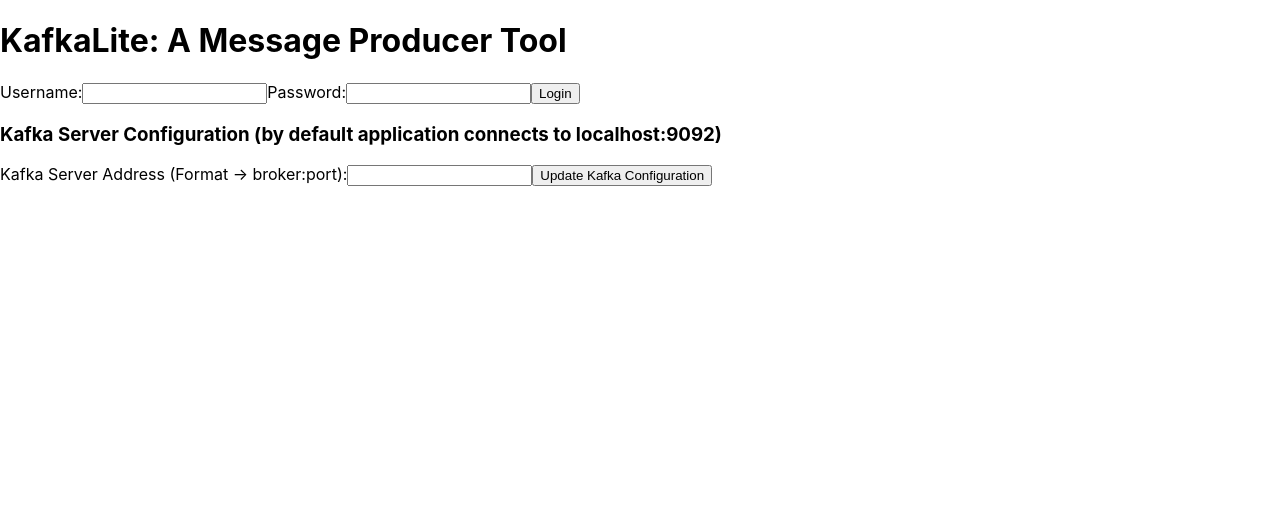
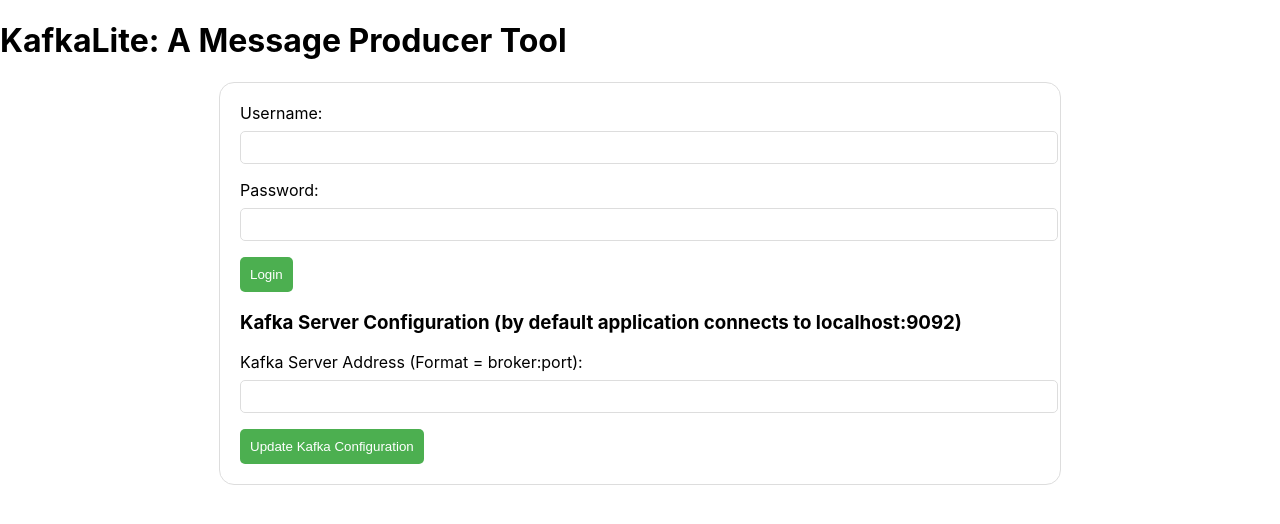
Before and after one commit to somadisingh/messageproducer, a React (Create React App) app: page / in a window 1280 px wide. Shown: the top 524 px of the page. Built offline with nearby package versions, Linux system fonts and the light colour scheme.

Commit message:
dont remember what i did but i think ui prolly

```diff
--- a/public/index.html
+++ b/public/index.html
@@ -24,7 +24,7 @@
       work correctly both with client-side routing and a non-root public URL.
       Learn how to configure a non-root public URL by running `npm run build`.
     -->
-    <title>React App</title>
+    <title>KafkaLite</title>
   </head>
   <body>
     <noscript>You need to enable JavaScript to run this app.</noscript>
--- a/src/components/Dashboards/AdminSection.jsx
+++ b/src/components/Dashboards/AdminSection.jsx
@@ -6,7 +6,7 @@
   return (
     <div>
       <h2>Admin Section</h2>
-      <button onClick={onLogout}>Logout</button>
+      <button className='button' onClick={onLogout}>Logout</button>
       <MessageTemplate />
       <PresetTemplate />
 
--- a/src/components/Dashboards/NormalSection.jsx
+++ b/src/components/Dashboards/NormalSection.jsx
@@ -6,9 +6,8 @@
   return (
     <div>
       <h2>Normal User Section</h2>
-      <button onClick={onLogout}>Logout</button>
+      <button className='button' onClick={onLogout}>Logout</button>
       {/* <MessageTemplate /> */}
-      {/* <KafkaDetails /> */}
       <PresetTemplate />
     </div>
   );
--- a/src/components/Login.jsx
+++ b/src/components/Login.jsx
@@ -36,25 +36,26 @@
   };
 
   return (
-    <div>
-      <label htmlFor="username">Username:</label>
-      <input type="text" id="username" value={username} onChange={(e) => setUsername(e.target.value)} />
+    <div className="container">
+      <label className="label" htmlFor="username">Username:</label>
+      <input className="input" type="text" id="username" value={username} onChange={(e) => setUsername(e.target.value)} />
 
-      <label htmlFor="password">Password:</label>
-      <input type="password" id="password" value={password} onChange={(e) => setPassword(e.target.value)} />
+      <label className="label" htmlFor="password">Password:</label>
+      <input className="input" type="password" id="password" value={password} onChange={(e) => setPassword(e.target.value)} />
 
-      <button onClick={handleLogin}>Login</button>
+      <button className="button" onClick={handleLogin}>Login</button>
 
       <h3>Kafka Server Configuration (by default application connects to localhost:9092)</h3>
-      <label htmlFor="bootstrapServers">Kafka Server Address (Format -> broker:port):</label>
+      <label className="label" htmlFor="bootstrapServers">Kafka Server Address (Format = broker:port):</label>
       <input
+        className="input"
         type="text"
         id="bootstrapServers"
         value={kafkaServer}
         onChange={(e) => setKafkaServer(e.target.value)}
       />
 
-      <button onClick={handleUpdateConfig}>Update Kafka Configuration</button>
+      <button className="button" onClick={handleUpdateConfig}>Update Kafka Configuration</button>
     </div>
   );
 };
--- /dev/null
+++ b/src/designs/Login.css
@@ -0,0 +1,36 @@
+/* Login.css */
+
+.container {
+    border: 1px solid #ddd;
+    padding: 20px;
+    margin-top: 20px;
+    border-radius: 15px; /* Add border-radius to the container */
+    overflow: hidden; /* Ensure the curved corners are visible */
+    width: 300px; /* Set a fixed width for better presentation */
+    margin: 20px auto; /* Center the container horizontally */
+  }
+
+  .label {
+    display: block;
+    margin-bottom: 8px;
+  }
+
+  .input {
+    width: 100%;
+    padding: 8px;
+    margin-bottom: 16px;
+    border: 1px solid #ddd;
+    border-radius: 5px; /* Add border-radius to the input fields */
+  }
+
+  .button {
+    padding: 10px;
+    background-color: #4CAF50;
+    color: white;
+    border: none;
+    cursor: pointer;
+    border-radius: 5px; /* Add border-radius to the button */
+    width: 100%; /* Make the button full width */
+  }
+
+  /* Add more styles as needed */
```
